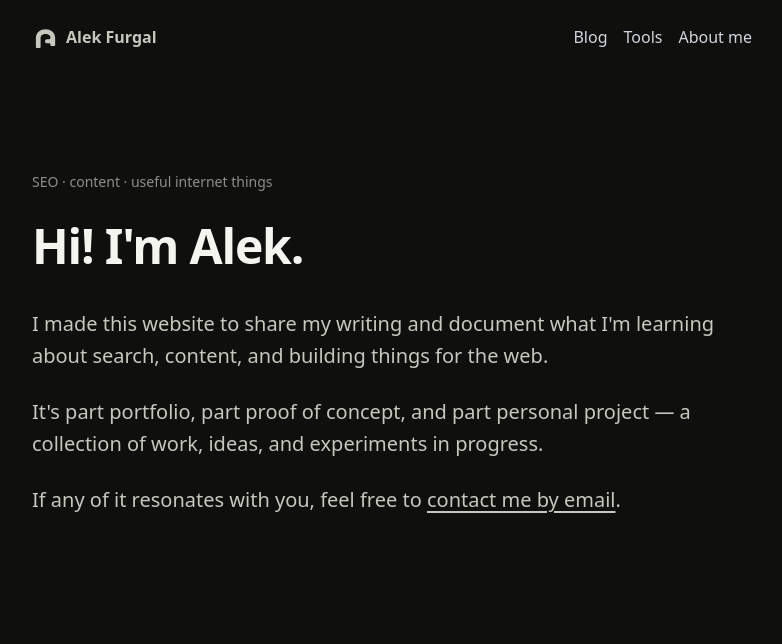
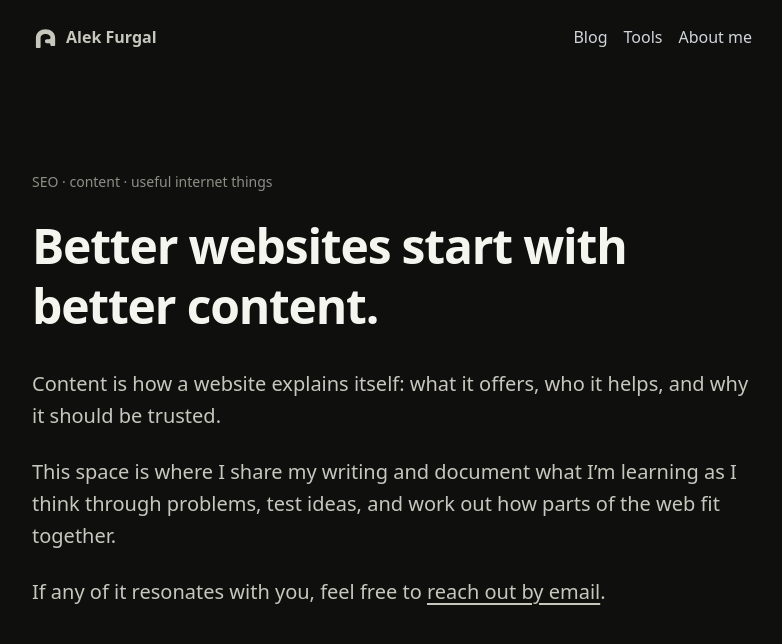
Before and after one commit to alfurg/alekfurgal.com, a Next.js app: page / in a window 1280 px wide. Shown: the top 644 px of the page, without its empty margins (248-1030 px from the left). Built offline with nearby package versions, Linux system fonts and the light colour scheme.

Commit message:
Update page.tsx

```diff
--- a/app/page.tsx
+++ b/app/page.tsx
@@ -6,21 +6,23 @@ export default function Home() {
       </p>
 
       <h1 className="text-5xl font-bold tracking-tight leading-tight mb-8 text-[#f5f5f0]">
-        Hi! I&apos;m Alek.
+        Better websites start with better content.
       </h1>
 
       <div className="space-y-6 text-xl text-[#c7c7bd] mb-10 leading-8">
         <p>
-          I made this website to share my writing and document what I&apos;m learning about search, content, and building things for the web.
+          Content is how a website explains itself: what it offers, who it helps, and why it should be
+          trusted.
         </p>
         <p>
-          It&apos;s part portfolio, part proof of concept, and part personal project — a collection of work, ideas, and experiments in progress.
+         This space is where I share my writing and document what I’m learning as I think through problems,
+         test ideas, and work out how parts of the web fit together.
         </p>
 
         <p>If any of it resonates with you, feel free to {" "}
           <a href="mailto:aleksanderfurgal@gmail.com"
           className="underline underline-offset-4 hover:text-white">
-          contact me by email
+          reach out by email
           </a>
           .
         </p>
```
